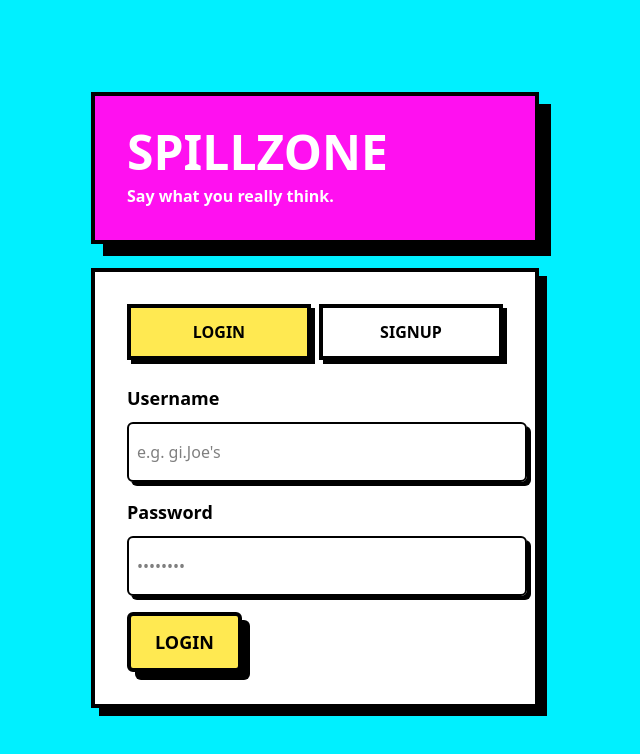
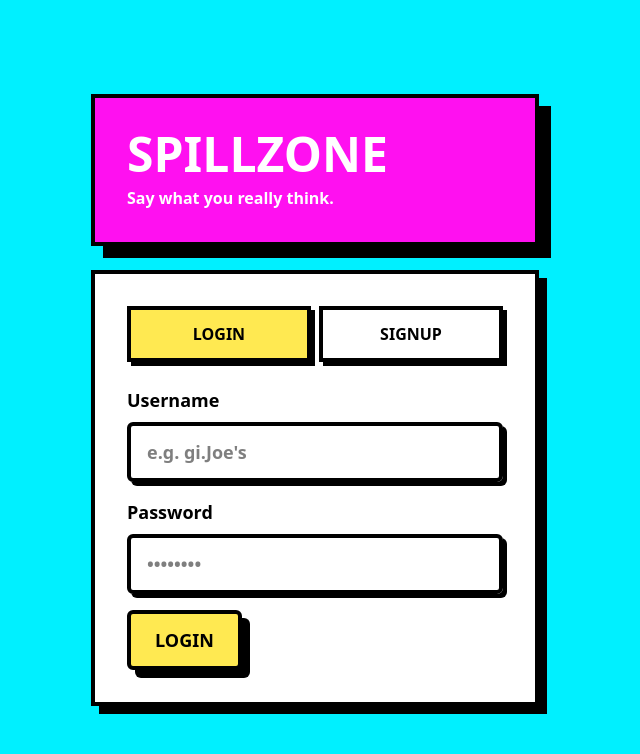
Before and after one commit to Samuel-pydev/Spill-Zone, a React (Vite) app: page / in a window 1280 px wide. Shown: the top 754 px of the page, without its empty margins (325-965 px from the left). Built offline with nearby package versions, Linux system fonts and the light colour scheme.

Commit message:
Fixed Input Field P

```diff
--- a/src/components/ui/Input.tsx
+++ b/src/components/ui/Input.tsx
@@ -18,7 +18,7 @@ const Input = ({
   required = false
 }: Props) => {
   return (
-    <label className="block">
+    <label className="block w-full">
       <span className="text-lg font-black mb-2 block">{label}</span>
       <input
         type={type}
@@ -27,8 +27,7 @@ const Input = ({
         placeholder={placeholder}
         disabled={disabled}
         required={required}
-        className="mt-0.5 w-100 h-15 outline-0 border-2 py-2 px-2 border-black shadow-[4px_4px_0_0] rounded-md sm:text-md"
-        // style={{ boxShadow: 'inset 4px 4px 0px rgba(0,0,0,0.2)' }}
+        className="w-full min-h-[3rem] outline-none border-4 border-black py-3 px-4 font-bold text-base sm:text-lg rounded-md shadow-[4px_4px_0_0_#000] focus:shadow-[2px_2px_0_0_#000] transition-shadow disabled:opacity-50 disabled:cursor-not-allowed"
       />
     </label>
   );
```
